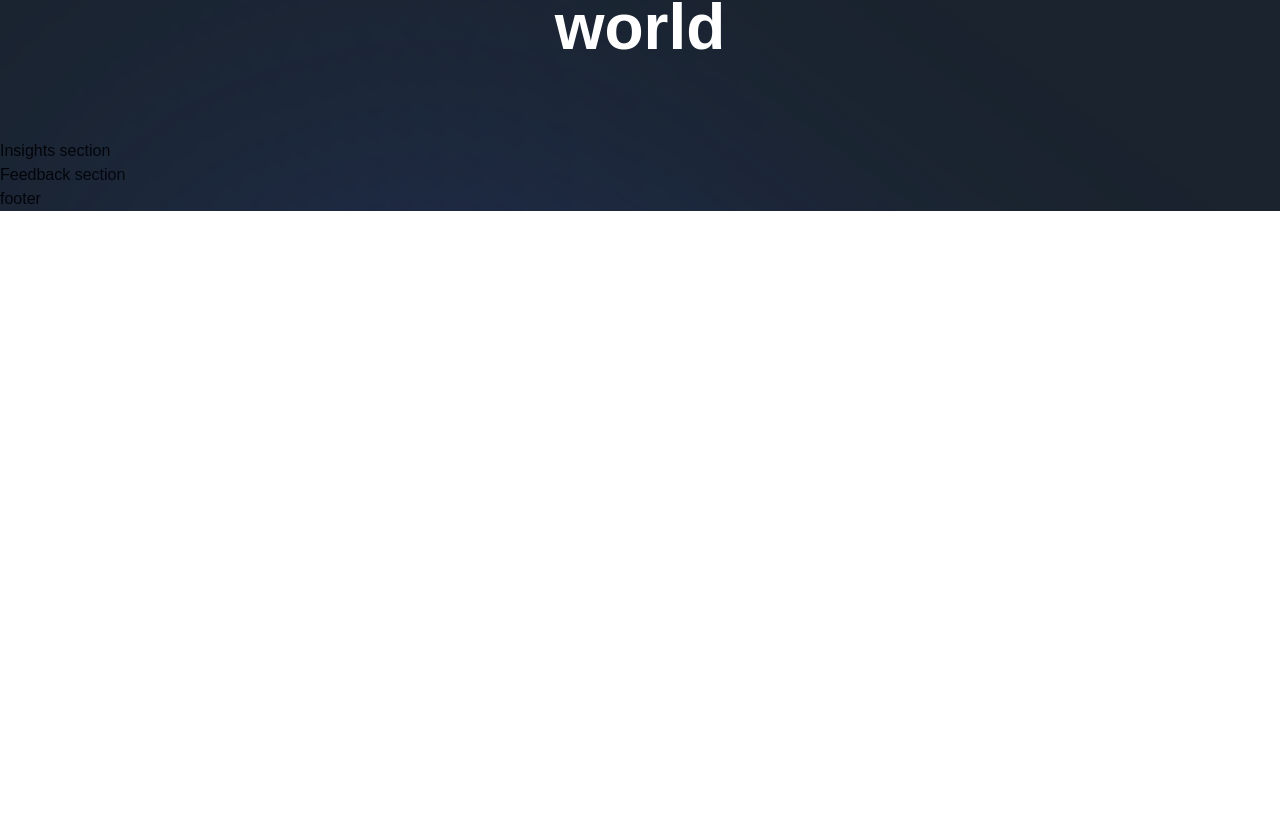
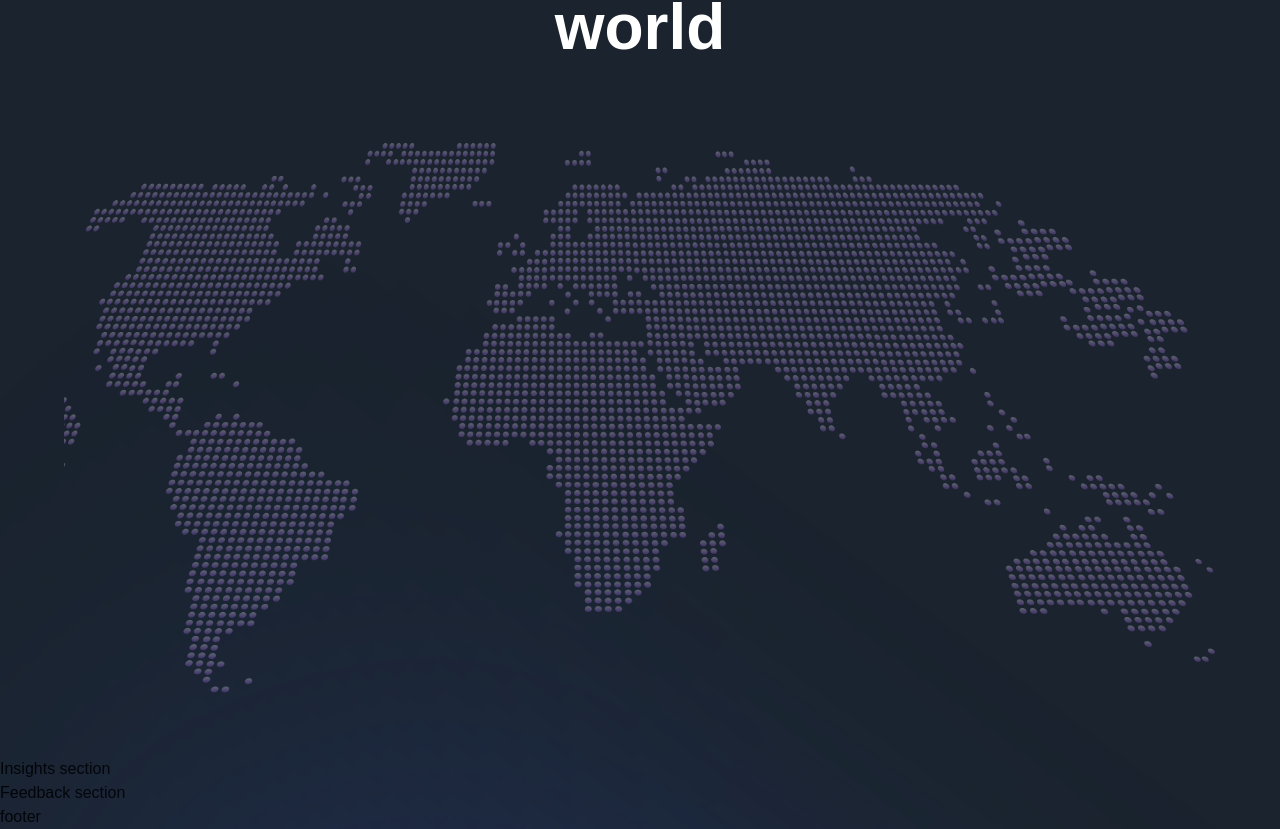
Before and after one commit to tla111/metaverse_ui, a Next.js app in the folder starter_repo/: page / in a window 1280 px wide. Shown: the part 4366-5195 px from the top of the page. Before the commit the page ends 4577 px from the top, so only its background shows below. Built offline with nearby package versions, Linux system fonts and the light colour scheme; a web font is replaced by a local one.

Commit message:
map of world displaying

```diff
--- a/starter_repo/sections/World.jsx
+++ b/starter_repo/sections/World.jsx
@@ -24,6 +24,13 @@ const World = () => (
         )}
         textStyles="text-center"
       />
+
+      <motion.div
+        variants={fadeIn('up', 'tween', 0.3, 1)}
+        className="relative mt-[68px] flex w-full h-[550px]"
+      >
+        <img src="/map.png" alt="map" className="w-full h-full object-cover" />
+      </motion.div>
     </motion.div>
   </section>
 );
```
